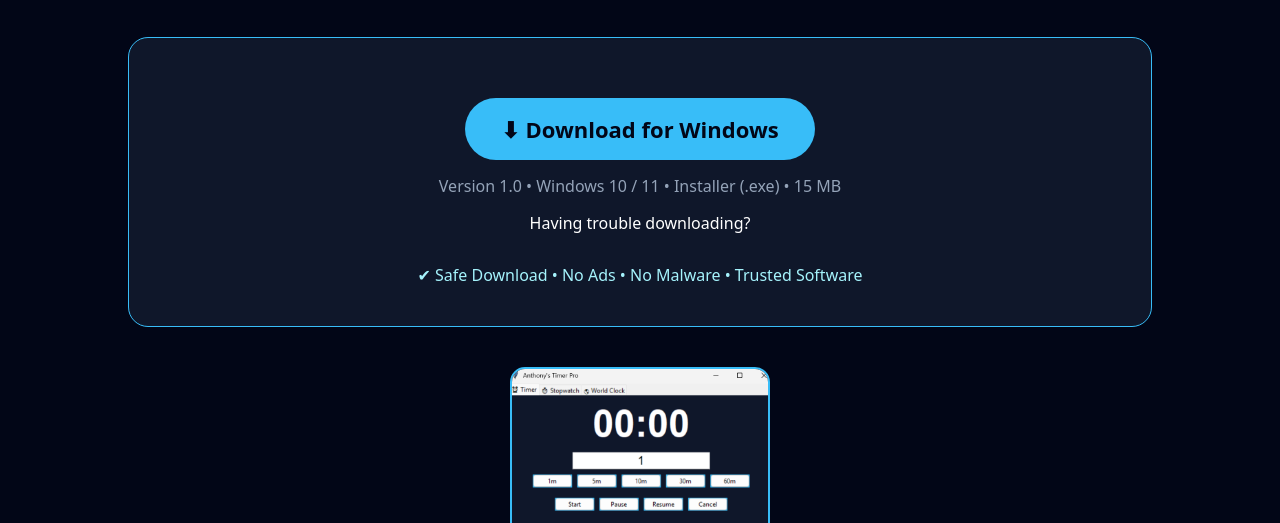
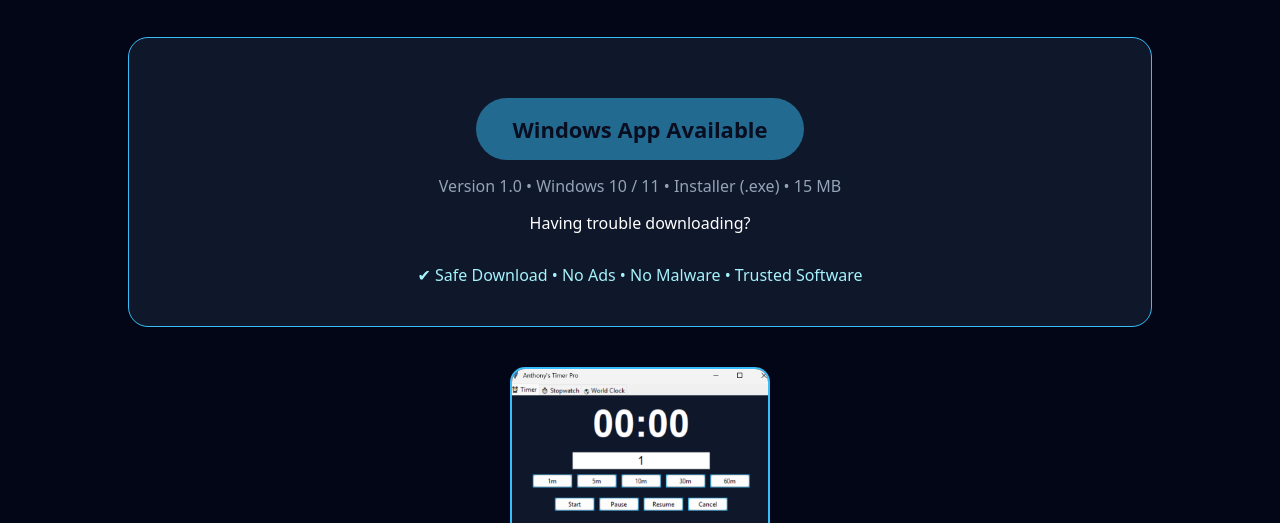
Before and after one commit to anthonyk154/timer, a plain HTML site: page index.html in a window 1280 px wide. Shown: the part 277-800 px from the top of the page. Drawn offline with Linux system fonts and the light colour scheme.

Commit message:
Update index.html

```diff
--- a/index.html
+++ b/index.html
@@ -144,6 +144,20 @@ h1{
   Anthony’s Timer Pro © 2025 • Built with ❤️ by Anthony’s Websites
 </div>
 
+<script>
+  const btn = document.getElementById("downloadBtn");
+  const os = navigator.userAgent;
+
+  if (os.includes("Windows")) {
+    btn.href = "https://github.com/anthonyk154/timer/releases/latest/download/AnthonyTimerProSetup.exe";
+    btn.innerText = "⬇ Download for Windows";
+  } else {
+    btn.innerText = "Windows App Available";
+    btn.style.opacity = 0.5;
+    btn.style.cursor = "not-allowed";
+  }
+</script>
+
 
 </body>
 </html>
```
